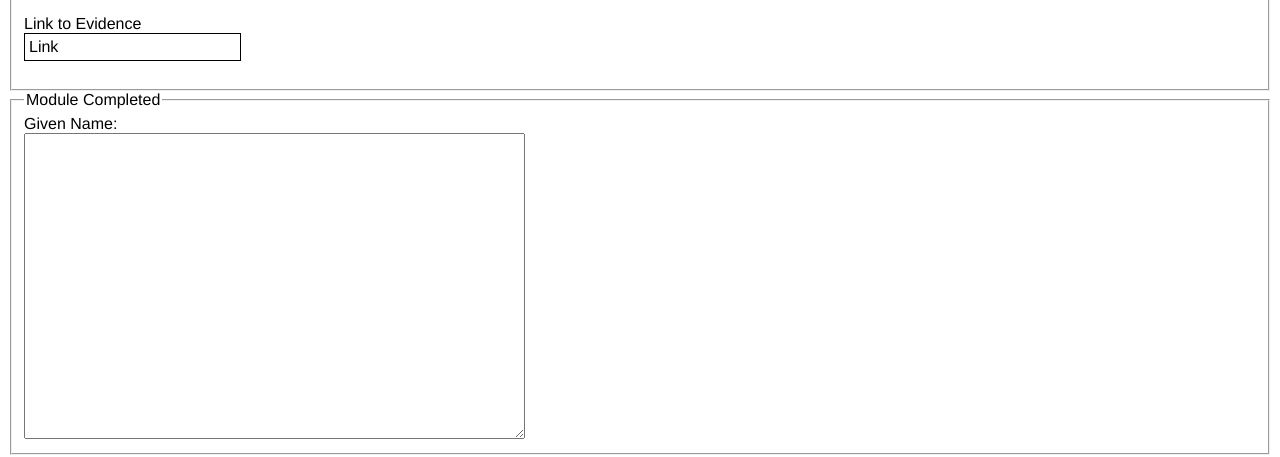
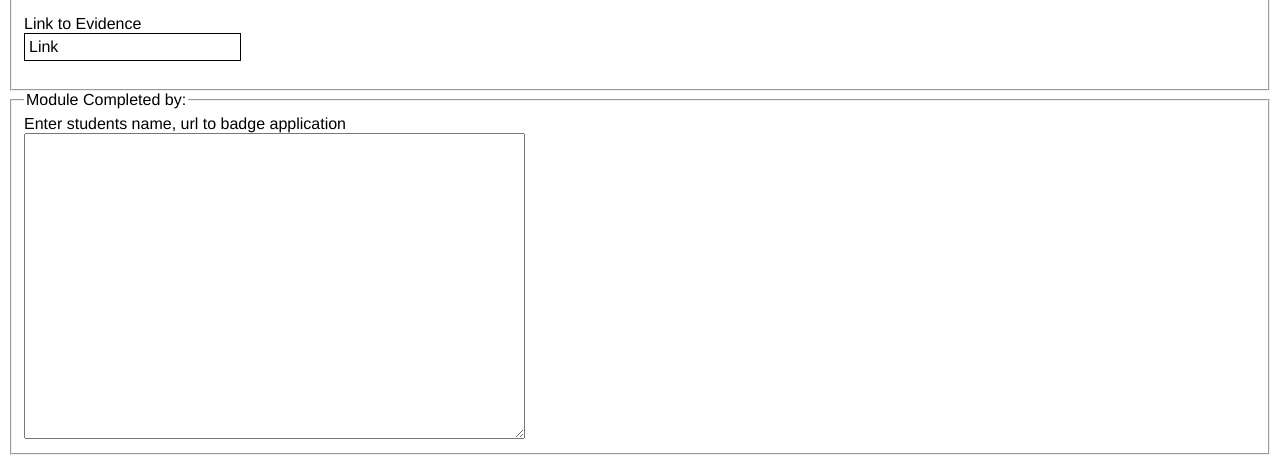
Before and after one commit to toolness/badgemaker-prototype, a plain HTML site: page index.html in a window 1280 px wide. Shown: the part 350-807 px from the top of the page. Drawn offline with Linux system fonts and the light colour scheme.

Commit message:
added the form fields for text areas

```diff
--- a/index.html
+++ b/index.html
@@ -72,14 +72,14 @@ input {
     <br><br>
   </fieldset>
   <fieldset>
-    <legend>Module Completed</legend>
-    Given Name:<br>
+    <legend>Module Completed by:</legend>
+    Enter students name, url to badge application<br>
     <textarea name="message" rows="20" cols="60"></textarea>
     <br>
 
   </fieldset>
 </form>
-<a href="https://github.com/toolness/badgemaker-prototype"><img style="position: absolute; top: 0; right: 0; border: 0;" src="https://s3.amazonaws.com/github/ribbons/forkme_right_darkblue_121621.png" alt="Fork me on GitHub"></a>
+<a href="https://github.com/jgmac1106/badgemaker-prototype"><img style="position: absolute; top: 0; right: 0; border: 0;" src="https://s3.amazonaws.com/github/ribbons/forkme_right_darkblue_121621.png" alt="Fork me on GitHub"></a>
 <h1>Badgemaker Prototype</h1>
 <section id="container">
   <section id="badge"></section>
```
